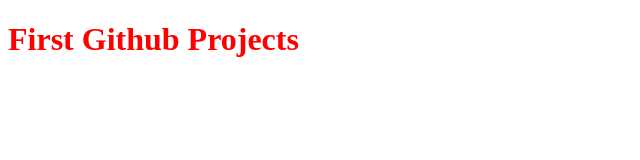
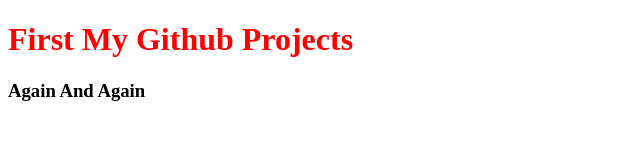
Before and after one commit to HammadNadeem21/first-project, a plain HTML site: page index.html in a window 1280 px wide. Shown: the whole page, without its empty margins (0-640 px from the left). Drawn offline with Linux system fonts and the light colour scheme.

Commit message:
Update Index Page

```diff
--- a/index.html
+++ b/index.html
@@ -7,6 +7,7 @@
     <link rel="stylesheet" href="assets/style.css">
 </head>
 <body>
-    <h1>First Github Projects</h1>
+    <h1>First My Github Projects</h1>
+    <h3>Again And Again</h3>
 </body>
 </html>
```
